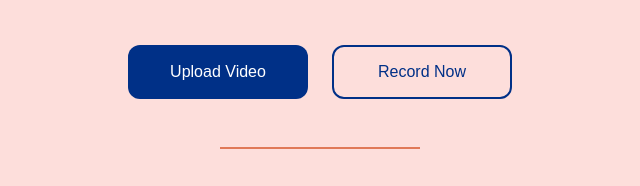
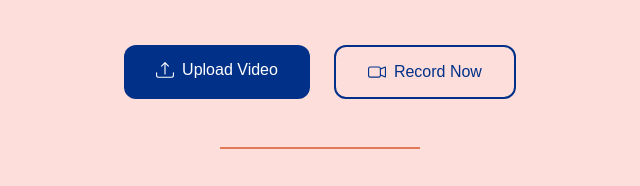
Before and after one commit to Mafuruko/Gestura, a plain HTML site: page index.html in a window 1280 px wide. Shown: the part 308-494 px from the top of the page, 320-960 px from the left. Drawn offline with Linux system fonts and the light colour scheme.

Commit message:
dah ada logo yey

```diff
--- a/css/style.css
+++ b/css/style.css
@@ -100,6 +100,14 @@ nav {
   cursor: pointer;
   transition: all 0.2s ease-in-out;
   border: white;
+  gap: 8px;
+  display: flex;
+}
+
+.action-btn svg {
+  width: 18px;
+  height: 18px;
+  vertical-align: middle;
 }
 
 .action-btn:hover {
--- a/index.html
+++ b/index.html
@@ -26,8 +26,40 @@
         <p class="tagline">Speak Through Hands, Understand Each Other</p>
 
         <div class="action-buttons">
-          <button class="action-btn upload-btn">Upload Video</button>
-          <button class="action-btn record-btn">Record Now</button>
+          <button class="action-btn upload-btn">
+            <svg
+              xmlns="http://www.w3.org/2000/svg"
+              width="20"
+              height="20"
+              fill="currentColor"
+              class="bi bi-upload"
+              viewBox="0 0 16 16"
+            >
+              <path
+                d="M.5 9.9a.5.5 0 0 1 .5.5v2.5a1 1 0 0 0 1 1h12a1 1 0 0 0 1-1v-2.5a.5.5 0 0 1 1 0v2.5a2 2 0 0 1-2 2H2a2 2 0 0 1-2-2v-2.5a.5.5 0 0 1 .5-.5"
+              />
+              <path
+                d="M7.646 1.146a.5.5 0 0 1 .708 0l3 3a.5.5 0 0 1-.708.708L8.5 2.707V11.5a.5.5 0 0 1-1 0V2.707L5.354 4.854a.5.5 0 1 1-.708-.708z"
+              />
+            </svg>
+            Upload Video
+          </button>
+          <button class="action-btn record-btn">
+            <svg
+              xmlns="http://www.w3.org/2000/svg"
+              width="20"
+              height="20"
+              fill="currentColor"
+              class="bi bi-camera-video"
+              viewBox="0 0 16 16"
+            >
+              <path
+                fill-rule="evenodd"
+                d="M0 5a2 2 0 0 1 2-2h7.5a2 2 0 0 1 1.983 1.738l3.11-1.382A1 1 0 0 1 16 4.269v7.462a1 1 0 0 1-1.406.913l-3.111-1.382A2 2 0 0 1 9.5 13H2a2 2 0 0 1-2-2zm11.5 5.175 3.5 1.556V4.269l-3.5 1.556zM2 4a1 1 0 0 0-1 1v6a1 1 0 0 0 1 1h7.5a1 1 0 0 0 1-1V5a1 1 0 0 0-1-1z"
+              />
+            </svg>
+            Record Now
+          </button>
         </div>
         <hr class="divider" />
         <p class="description">Translate Hand Language into Text or Audio</p>
```
